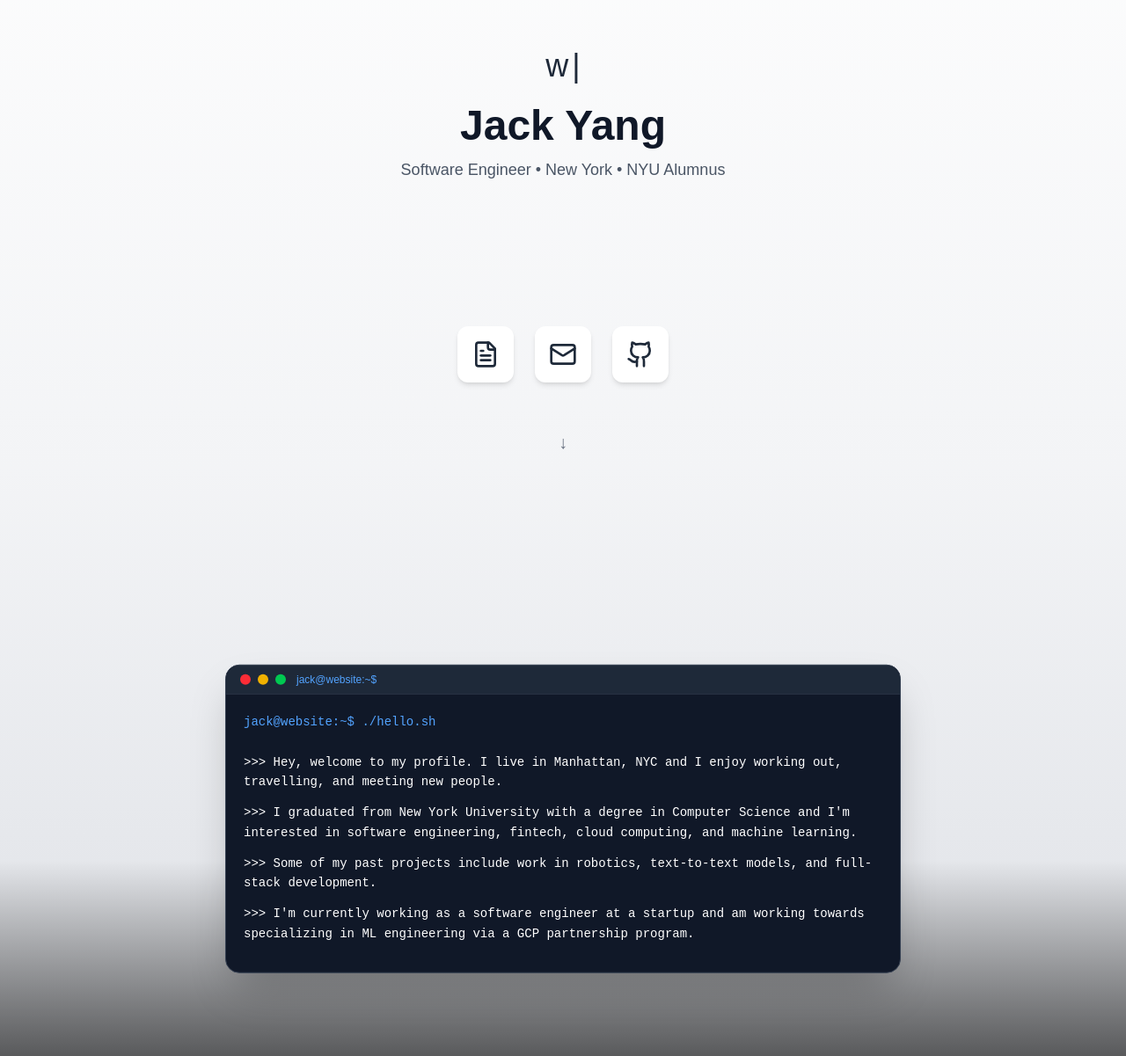
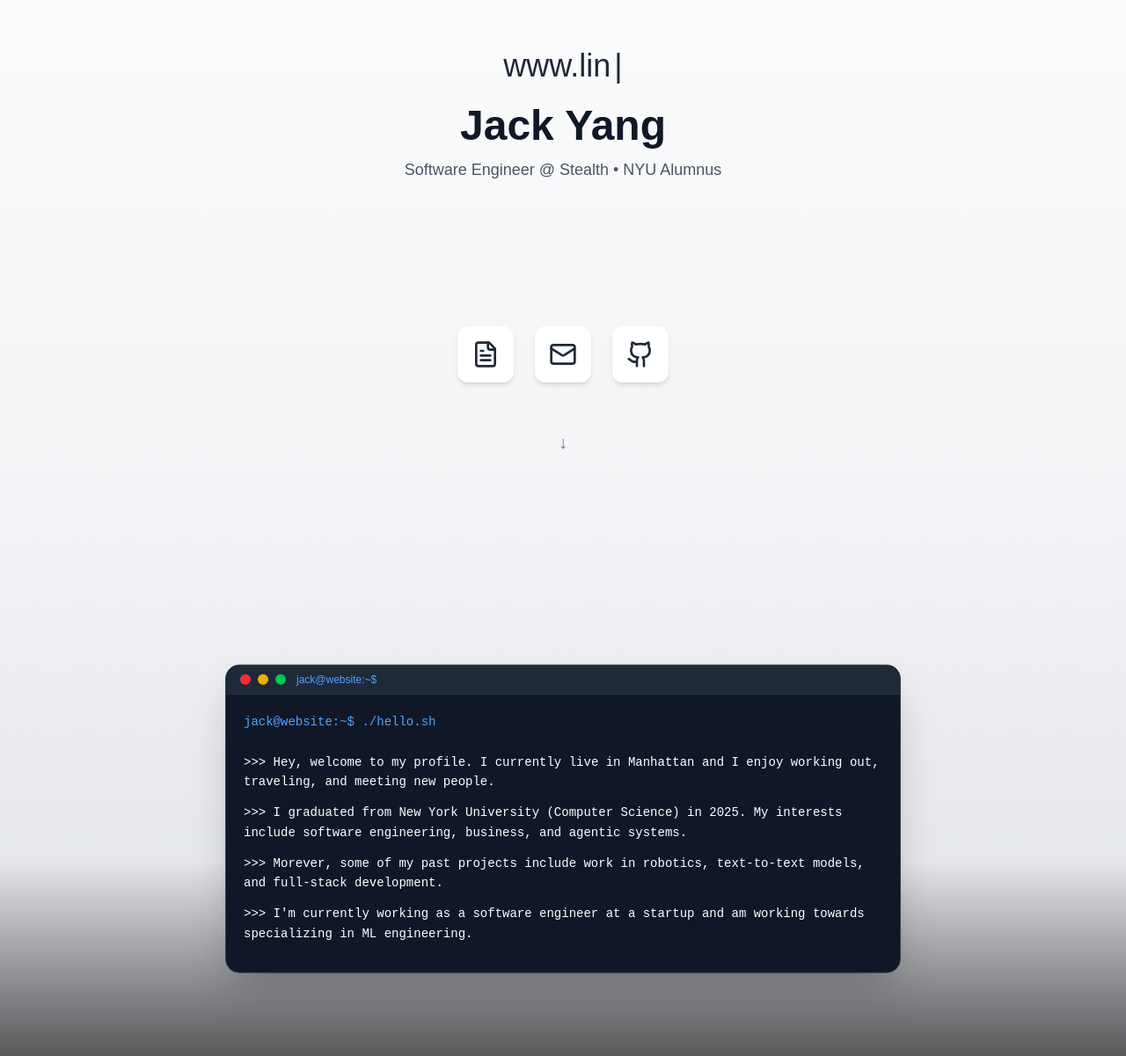
Before and after one commit to jackyang25/personal-website, a Next.js app: page / in a window 1280 px wide. Shown: the part 269-1470 px from the top of the page at 88% size. Built offline with nearby package versions, Linux system fonts and the light colour scheme.

Commit message:
fix: Make minor changes

```diff
--- a/app/components/BioSection.tsx
+++ b/app/components/BioSection.tsx
@@ -13,10 +13,10 @@ const Biography = () => {
   const [isMobile, setIsMobile] = useState(false);
 
   const bioParagraphs = [
-    ">>> <span class='text-white'>Hey, welcome to my profile.</span> I live in Manhattan, NYC and I enjoy working out, travelling, and meeting new people.",
-    ">>> <span class='text-white'>I graduated from New York University with a degree in Computer Science and I'm interested in software engineering, fintech, cloud computing, and machine learning.</span>",
-    ">>> <span class='text-white'>Some of my past projects include work in robotics, text-to-text models, and full-stack development.</span>",
-    ">>> <span class='text-white'>I'm currently working as a software engineer at a startup and am working towards specializing in ML engineering via a GCP partnership program.</span>",
+    ">>> <span class='text-white'>Hey, welcome to my profile.</span> I currently live in Manhattan and I enjoy working out, traveling, and meeting new people.",
+    ">>> <span class='text-white'>I graduated from New York University (Computer Science) in 2025. My interests include software engineering, business, and agentic systems.</span>",
+    ">>> <span class='text-white'>Morever, some of my past projects include work in robotics, text-to-text models, and full-stack development.</span>",
+    ">>> <span class='text-white'>I'm currently working as a software engineer at a startup and am working towards specializing in ML engineering.</span>",
   ];
 
   // Scroll-based opacity for the arrow
--- a/app/components/FooterSection.tsx
+++ b/app/components/FooterSection.tsx
@@ -17,7 +17,7 @@ const FooterSection = () => {
       className="h-60 flex flex-col items-center justify-center text-center bg-gradient-to-b from-black to-gray-800 text-white relative overflow-hidden px-4"
     >
       <motion.div style={{ opacity }} className="w-full">
-        <h2 className="text-2xl font-semibold">Let's Connect</h2>
+        <h2 className="text-2xl font-semibold">Think, Build, Ship</h2>
         <p className="text-gray-400 mt-2">Feel free to reach out on any platform.</p>
         <div className="flex gap-6 mt-4 justify-center">
           <a
--- a/app/components/HeroSection.tsx
+++ b/app/components/HeroSection.tsx
@@ -5,7 +5,7 @@ import { ChevronRight, FileText, Mail, Github } from "lucide-react";
 
 const TypingEffect = () => {
   const messages = [
-    "Welcome to my digital profile.",
+    "You're in the right place.",
     "www.linkedin.com/in/jackyang25/",
     "Let's stay connected.",
   ];
@@ -96,7 +96,7 @@ const HeroSection = () => {
         transition={{ delay: 0.5, duration: 0.6 }}
         className="text-lg text-gray-600 max-w-xl mt-3"
       >
-        Software Engineer • New York • NYU Alumnus
+        Software Engineer @ Stealth • NYU Alumnus
       </motion.p>
 
       {/* Button Group */}
```
